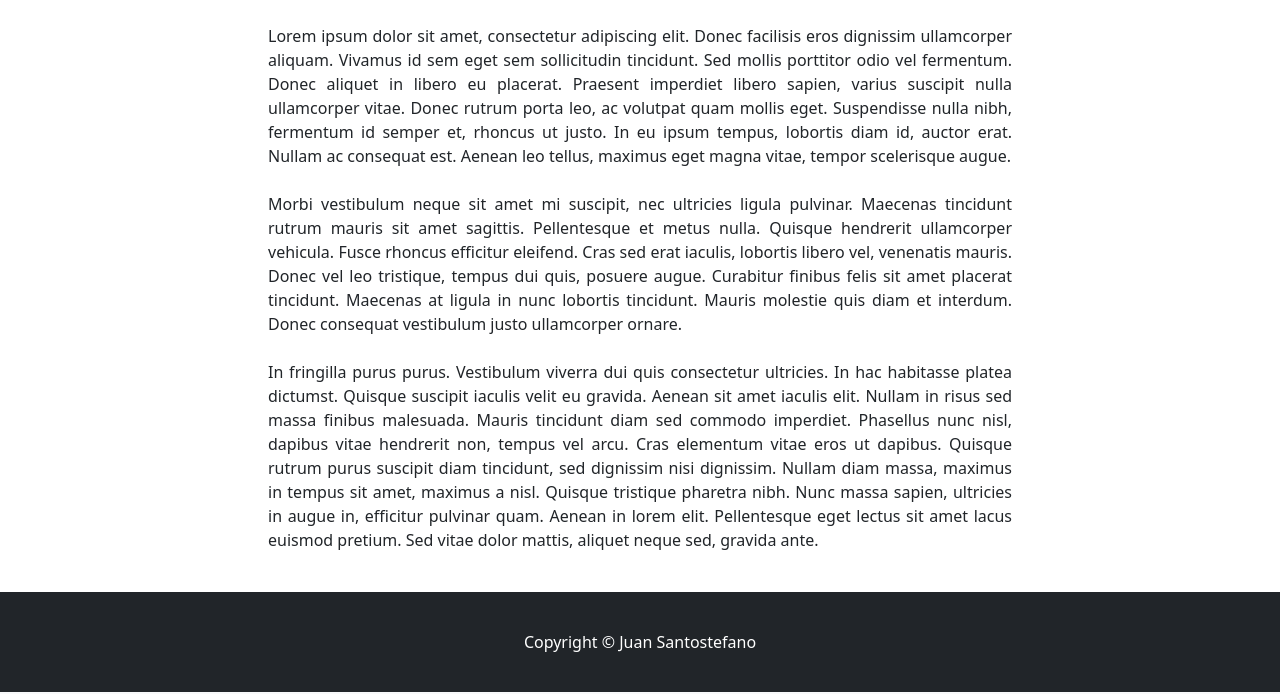
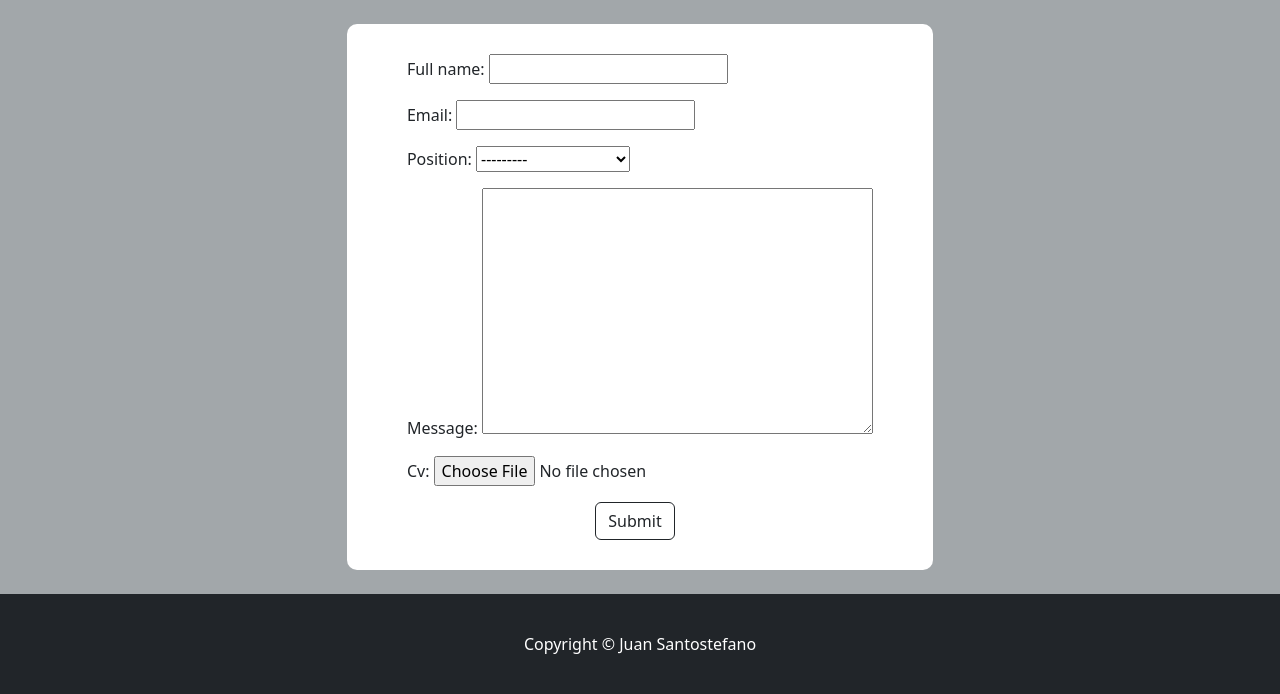
Before and after one commit to jpsantostefano/music-store, a Django app: page /careers/ in a window 1280 px wide. Shown: the part 321-1015 px from the top of the page. Run offline with Django 5.2, Linux system fonts and the light colour scheme; some libraries are stand-ins or nearby versions.

Commit message:
careers form contact done and working

```diff
--- a/store/admin.py
+++ b/store/admin.py
@@ -1,6 +1,6 @@
 from django.contrib import admin
 from django.contrib.auth.models import User, Group
-from .models import Profile, Post, Product, Category
+from .models import Profile, Post, Product, Category, Careers
 
 #Unregister Groups
 admin.site.unregister(Group)
@@ -25,3 +25,4 @@ admin.site.register(Post)
 admin.site.register(Product)
 
 admin.site.register(Category)
+admin.site.register(Careers)
--- a/store/forms.py
+++ b/store/forms.py
@@ -1,8 +1,13 @@
 from django.contrib.auth.models import User
 from django import forms
-from .models import Profile
+from .models import Profile, Careers
 
 class ProfileForm(forms.ModelForm):
     class Meta:
         model = Profile
         fields = ['first_name','last_name','email', 'image']
+
+class CareersForm(forms.ModelForm):
+    class Meta:
+        model = Careers
+        fields = ['full_name', 'email', 'position', 'message', 'cv']
--- a/store/models.py
+++ b/store/models.py
@@ -62,3 +62,20 @@ class Post(models.Model):
 
     def __self__(self):
         return self.title
+
+# Careers Contact
+
+class Careers(models.Model):
+    full_name = models.CharField(max_length=100)
+    position_choice = [
+        ('Marketing', 'Marketing'),
+        ('Sales', 'Sales'),
+        ('Customer Service', 'Customer Service'),
+    ]
+    position = models.CharField(max_length=20, choices=position_choice)
+    cv = models.FileField(upload_to='cv_uploads/', blank=True, null=True)
+    message = models.TextField()
+    email = models.EmailField()
+
+    def __str__(self):
+        return self.full_name
--- a/store/templates/base.html
+++ b/store/templates/base.html
@@ -18,7 +18,7 @@
         <link href="{% static 'css/style.css' %}" rel="stylesheet" />
         <link href="{% static 'js/scripts.js' %}" rel="module" />
         <!-- Stripe -->
-        <script src="https://js.stripe.com/v3/"></script>
+
         <!-- Font Awesome icons (free version)-->
         <script src="https://use.fontawesome.com/releases/v6.3.0/js/all.js" crossorigin="anonymous"></script>
         <script src="https://kit.fontawesome.com/e9c73d7092.js" crossorigin="anonymous"></script>
--- a/store/templates/more/careers.html
+++ b/store/templates/more/careers.html
@@ -10,37 +10,17 @@
     </div>
 </header>
 
-<div class="container">
-    <div class="row">
-        <center>
-            <div class="col-8">
-                <p align="justify">
-                    <br>
-                    Lorem ipsum dolor sit amet, consectetur adipiscing elit. Donec facilisis eros dignissim ullamcorper
-                    aliquam. Vivamus id sem eget sem sollicitudin tincidunt. Sed mollis porttitor odio vel fermentum.
-                    Donec aliquet in libero eu placerat. Praesent imperdiet libero sapien, varius suscipit nulla ullamcorper vitae.
-                    Donec rutrum porta leo, ac volutpat quam mollis eget. Suspendisse nulla nibh, fermentum id semper et,
-                    rhoncus ut justo. In eu ipsum tempus, lobortis diam id, auctor erat. Nullam ac consequat est. Aenean leo
-                    tellus, maximus eget magna vitae, tempor scelerisque augue.
-                    <br><br>
-                    Morbi vestibulum neque sit amet mi suscipit, nec ultricies ligula pulvinar. Maecenas tincidunt rutrum mauris
-                    sit amet sagittis. Pellentesque et metus nulla. Quisque hendrerit ullamcorper vehicula. Fusce rhoncus
-                    efficitur eleifend. Cras sed erat iaculis, lobortis libero vel, venenatis mauris. Donec vel leo tristique,
-                    tempus dui quis, posuere augue. Curabitur finibus felis sit amet placerat tincidunt. Maecenas at ligula in
-                    nunc lobortis tincidunt. Mauris molestie quis diam et interdum. Donec consequat vestibulum justo
-                    ullamcorper ornare.
-                    <br><br>
-                    In fringilla purus purus. Vestibulum viverra dui quis consectetur ultricies. In hac habitasse platea dictumst.
-                    Quisque suscipit iaculis velit eu gravida. Aenean sit amet iaculis elit. Nullam in risus sed massa finibus
-                    malesuada. Mauris tincidunt diam sed commodo imperdiet. Phasellus nunc nisl, dapibus vitae hendrerit non,
-                    tempus vel arcu. Cras elementum vitae eros ut dapibus. Quisque rutrum purus suscipit diam tincidunt, sed
-                    dignissim nisi dignissim. Nullam diam massa, maximus in tempus sit amet, maximus a nisl. Quisque tristique
-                    pharetra nibh. Nunc massa sapien, ultricies in augue in, efficitur pulvinar quam. Aenean in lorem elit.
-                    Pellentesque eget lectus sit amet lacus euismod pretium. Sed vitae dolor mattis, aliquet neque sed, gravida ante.
-                    <br><br>
-                </p>
-            </div>
-        </center>
+<section class="d-flex justify-content-center align-items-center">
+    <div class="profile-card mt-4 mb-4">
+        <div class="d-flex">
+            <form method="post" action="{% url 'careers' %}" enctype="multipart/form-data">
+                {% csrf_token %}
+                {{ form.as_p }}
+                <div class="d-flex justify-content-center">
+                    <button type="submit" class="btn btn-outline-dark">Submit</button>
+                </div>
+            </form>
+        </div>
     </div>
-</div>
+</section>
 {% endblock %}
--- a/store/views.py
+++ b/store/views.py
@@ -1,10 +1,12 @@
 from django.shortcuts import render, redirect, get_object_or_404
-from .models import Product, Category, Profile, Post
+from .models import Product, Category, Profile, Post, Careers
 from django.contrib.auth import authenticate, login, logout
 from django.contrib import messages
 from django.contrib.auth.models import User
 from django import forms
-from .forms import ProfileForm
+from .forms import ProfileForm, CareersForm
+from django.core.mail import send_mail
+from django.conf import settings
 
 
 def category(request, cat):
@@ -103,7 +105,7 @@ def edit_profile(request, pk):
         messages.error(request, "You must be logged in to see this page.")
         return redirect('home')
 
-# Blog post
+# News post
 def blog(request):
     # Shows all the posts
     posts = Post.objects.all()
@@ -112,3 +114,25 @@ def blog(request):
 def post_detail(request, slug):
     post = get_object_or_404(Post, slug=slug)
     return render(request, 'more/news/post_detail.html', {'post': post})
+
+# Careers Contact
+def careers(request):
+    if request.method == 'POST':
+        form = CareersForm(request.POST, request.FILES)
+        # Save on database
+        if form.is_valid():
+            career_instance = form.save()
+            # Send email
+            subject = 'New careers form'
+            message = f"There is a new careers form:\n\nName: {career_instance.full_name}\nPosition: {career_instance.position}\nEmail: {career_instance.email}\nmessage: {career_instance.message}\ncv: {career_instance.cv}"
+
+            from_email = settings.DEFAULT_FROM_EMAIL
+            recipient_list = ['musicstoredublin@gmail.com']
+
+            send_mail(subject, message, from_email, recipient_list)
+            messages.success(request, "Form submitted successfully. Thanks for applying!")
+            return redirect('careers')
+    else:
+        form = CareersForm()
+
+    return render(request, 'more/careers.html', {'form': form})
```
Also changed, not shown: ecommerce/settings.py (+12 -1 lines), media/cv_uploads/eilish.webp (added), media/cv_uploads/shakira.jpg (added), media/cv_uploads/shakira_I1T2V1N.jpg (added), media/cv_uploads/taylor-swift.jpg (added), media/cv_uploads/taylor-swift_0BwiBWH.jpg (added), media/cv_uploads/taylor-swift_MlAS8HV.jpg (added), store/migrations/0011_careers.py (added), store/migrations/0012_rename_message_cv_careers_cv_and_more.py (added).
